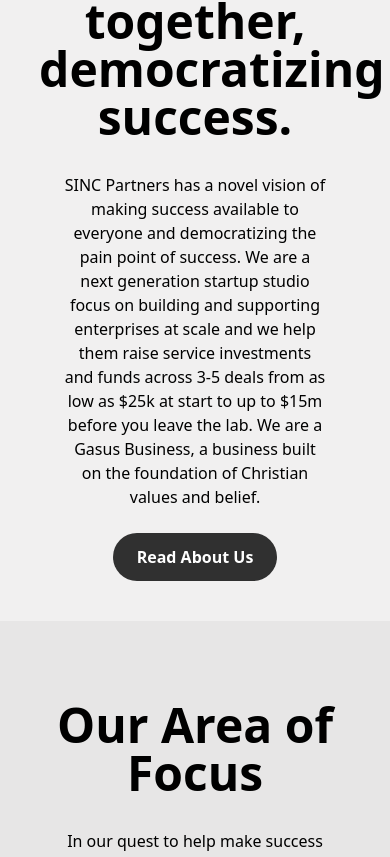
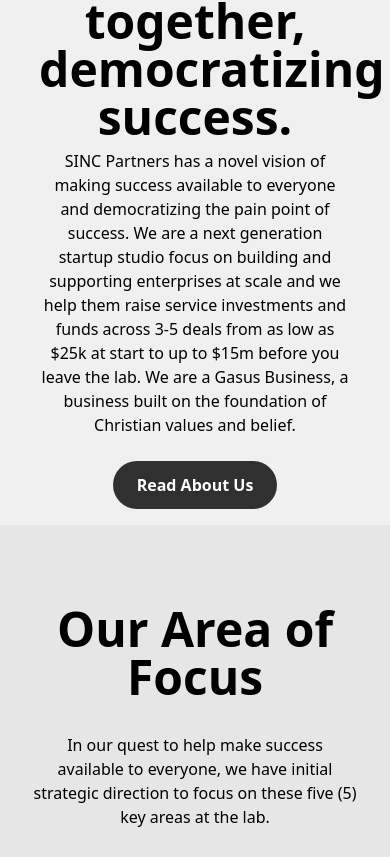
Before and after one commit to Ornerd/sinc-partners-project, a React (Vite) app: page / in a window 390 px wide. Shown: the part 1219-2076 px from the top of the page. Built offline with nearby package versions, Linux system fonts and the light colour scheme.

Commit message:
i've tried to make those arrows look good. i don tire!

```diff
--- a/src/components/LeftArrow.jsx
+++ b/src/components/LeftArrow.jsx
@@ -2,7 +2,7 @@
 
 const LeftArrow = ({arrowStyle, onClick, disabledArrow}) => {
   return (
-    <button  onClick={onClick} className={`rounded-[50%] w-16 h-16 font-semibold border-[1px] border-[#303030] absolute left-0 right-0 mx-auto ml-[27%] md:ml-[35%] lg:ml-[40%] ${arrowStyle} ${disabledArrow?'opacity-25 pointer-events-none': 'opacity-100 pointer-events-auto'}`}><i className="fa fa-arrow-left text-4xl" aria-hidden="true"></i></button>
+    <button  onClick={onClick} className={`rounded-[50%] w-16 h-16 font-semibold border-[1px] border-[#303030] absolute left-0 right-0 mx-auto ml-[4.5rem] md:ml-[35%] lg:ml-[40%] ${arrowStyle} ${disabledArrow?'opacity-25 pointer-events-none': 'opacity-100 pointer-events-auto'}`}><i className="fa fa-arrow-left text-4xl" aria-hidden="true"></i></button>
   )
 }
 
--- a/src/components/RightArrow.jsx
+++ b/src/components/RightArrow.jsx
@@ -2,7 +2,7 @@
 
 const RightArrow = ({arrowStyle, onClick}) => {
   return (
-    <button className={`rounded-[50%] w-16 h-16 font-semibold border-[1px] border-[#303030] absolute left-0 right-0 mx-auto mr-[28%] md:mr-[35%] lg:mr-[40%] ${arrowStyle}`} onClick={onClick}><i className="fa fa-arrow-right text-4xl" aria-hidden="true" ></i></button>
+    <button className={`rounded-[50%] w-16 h-16 font-semibold border-[1px] border-[#303030] absolute left-0 right-0 mx-auto mr-[4.5rem] md:mr-[35%] lg:mr-[40%] ${arrowStyle}`} onClick={onClick}><i className="fa fa-arrow-right text-4xl" aria-hidden="true" ></i></button>
   )
 }
 
--- a/src/pages/Homepage.jsx
+++ b/src/pages/Homepage.jsx
@@ -208,7 +208,7 @@
         <section className='md:hidden w-full bg-[#ffffff63] flex flex-col items-center justify-center pt-20'>
           <h1 className='w-4/5 text-5xl font-semibold text-center mb-2'>Building the future together, democratizing success.</h1>
           <div className='flex flex-row items-stretch justify-center flex-wrap w-full p-0'>
-            <span className='flex flex-col items-center w-4/5 mb-4 p-6 rounded-lg'>
+            <span className='flex flex-col items-center w-4/5 mb-4 rounded-lg'>
 
               <p className='mb-6 text-center'>SINC Partners has a novel vision of making success available to everyone and democratizing the pain point of success. We are a next generation startup studio focus on building and supporting enterprises at scale and we help them raise service investments and funds across 3-5 deals from as low as $25k at start to up to $15m before you leave the lab.
               We are a Gasus Business, a business built on the foundation of Christian values and belief.</p>
```
